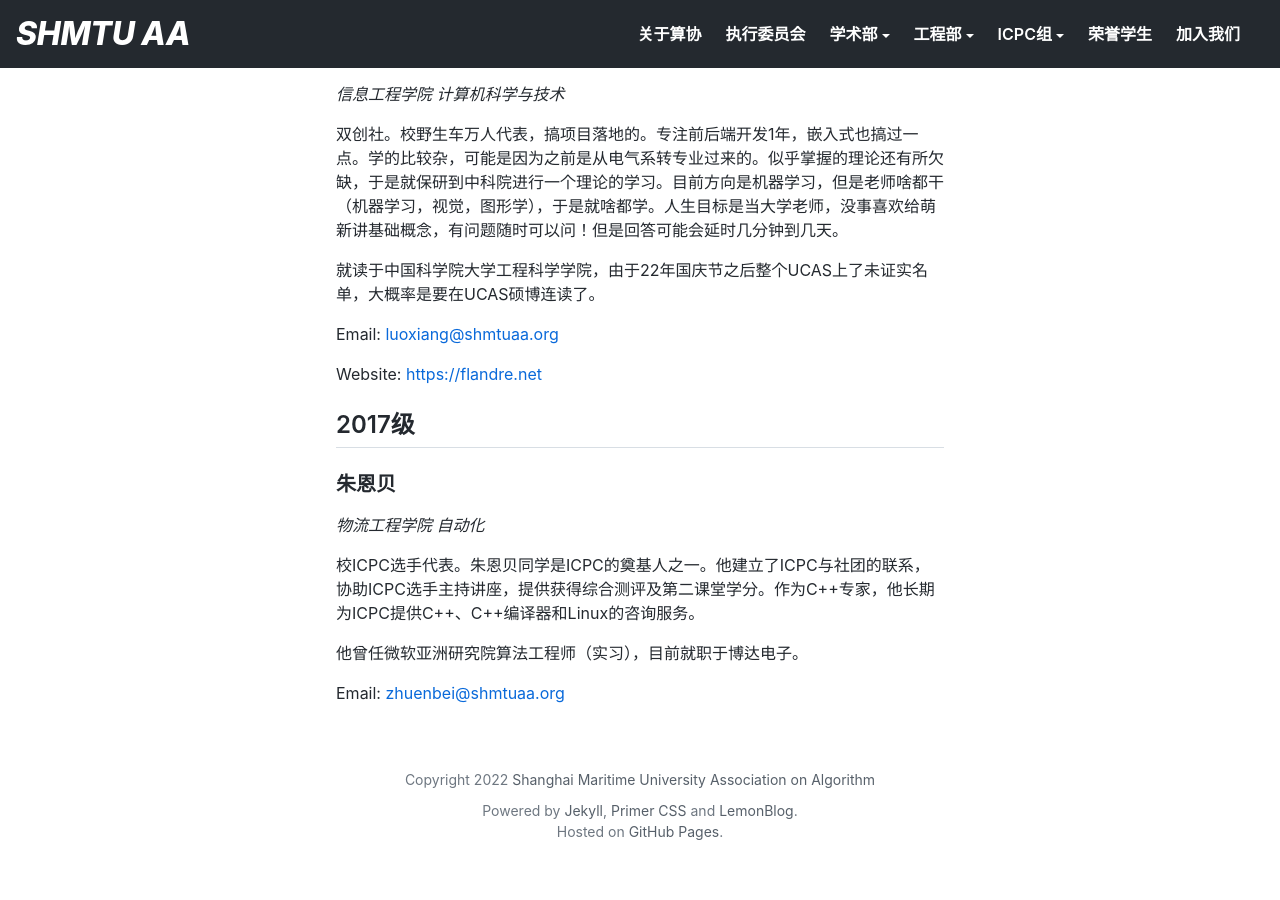
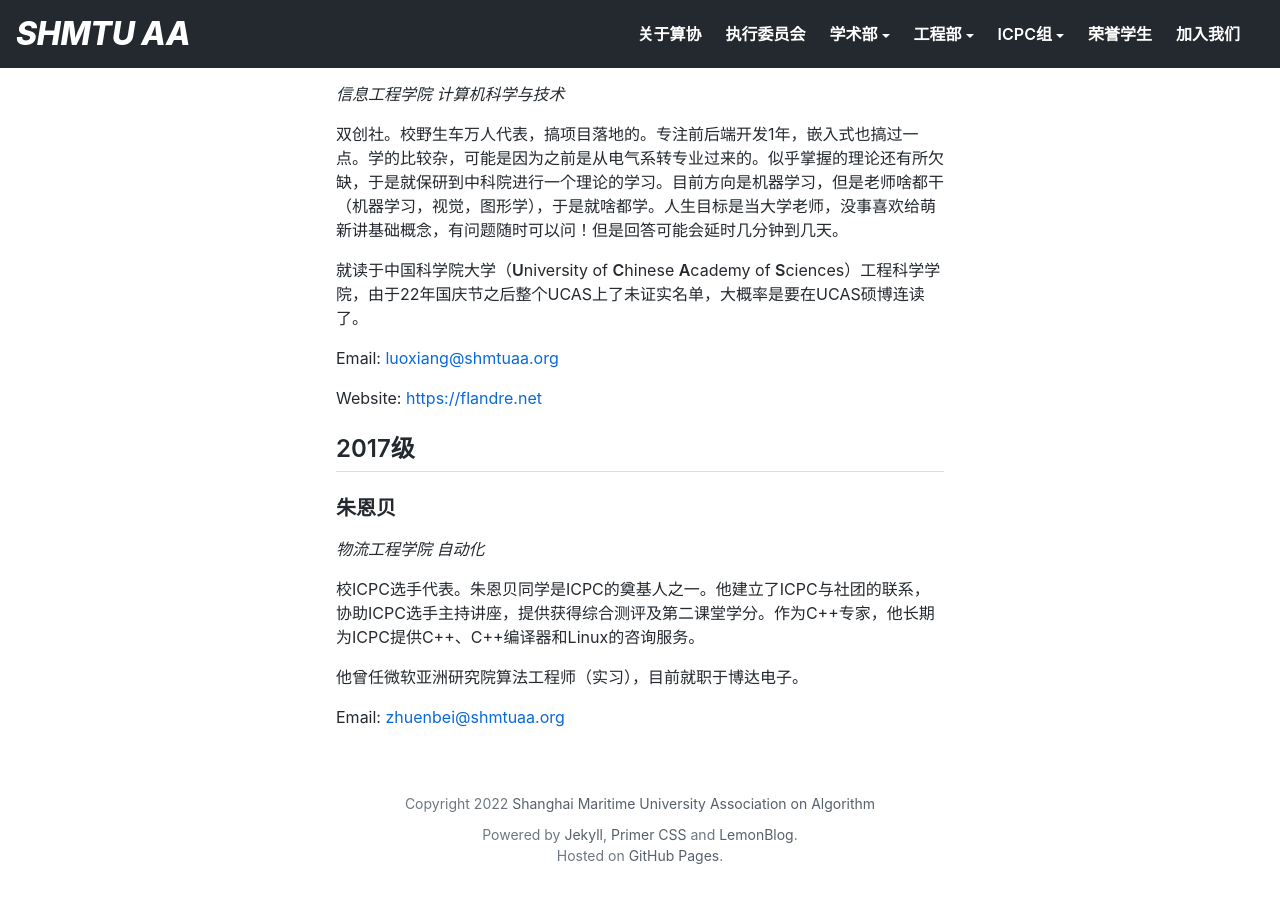
Before and after one commit to shmtuaa/shmtuaa.org, a Jekyll site: the page built from _posts/2022-10-01-MAIN-fellow.md, in a window 1280 px wide and 900 px high, scrolled down 1464 px. Built offline with Jekyll 4.4.1, drawn with Linux system fonts in a browser that asks for light colours.

Commit message:
Upd fellow

```diff
--- a/_posts/2022-10-01-MAIN-fellow.md
+++ b/_posts/2022-10-01-MAIN-fellow.md
@@ -60,7 +60,7 @@ _信息工程学院 计算机科学与技术_
 
 双创社。校野生车万人代表，搞项目落地的。专注前后端开发1年，嵌入式也搞过一点。学的比较杂，可能是因为之前是从电气系转专业过来的。似乎掌握的理论还有所欠缺，于是就保研到中科院进行一个理论的学习。目前方向是机器学习，但是老师啥都干（机器学习，视觉，图形学），于是就啥都学。人生目标是当大学老师，没事喜欢给萌新讲基础概念，有问题随时可以问！但是回答可能会延时几分钟到几天。
 
-就读于中国科学院大学工程科学学院，由于22年国庆节之后整个UCAS上了未证实名单，大概率是要在UCAS硕博连读了。
+就读于中国科学院大学（**U**niversity of **C**hinese **A**cademy of **S**ciences）工程科学学院，由于22年国庆节之后整个UCAS上了未证实名单，大概率是要在UCAS硕博连读了。
 
 Email: [luoxiang@shmtuaa.org](mailto:luoxiang@shmtuaa.org)
 
```
